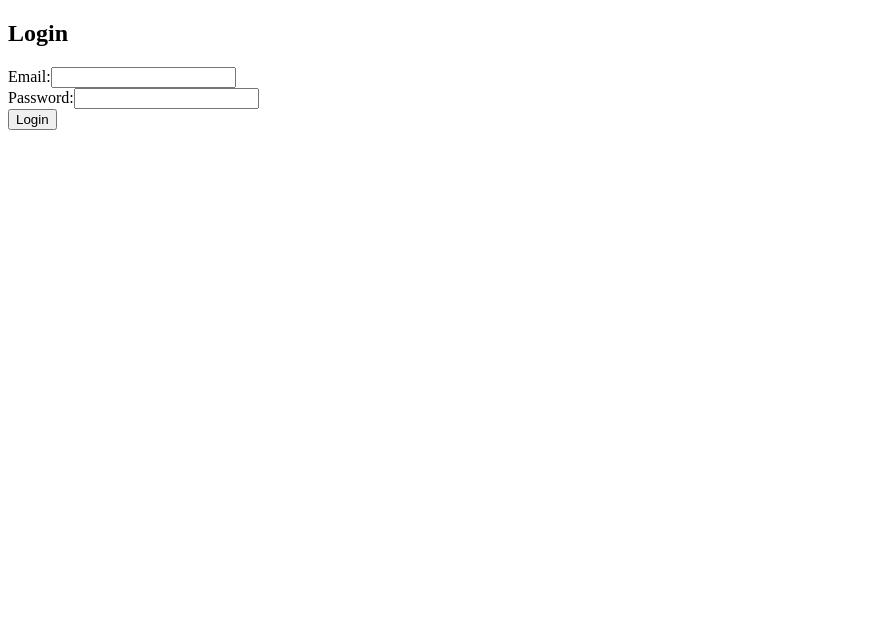
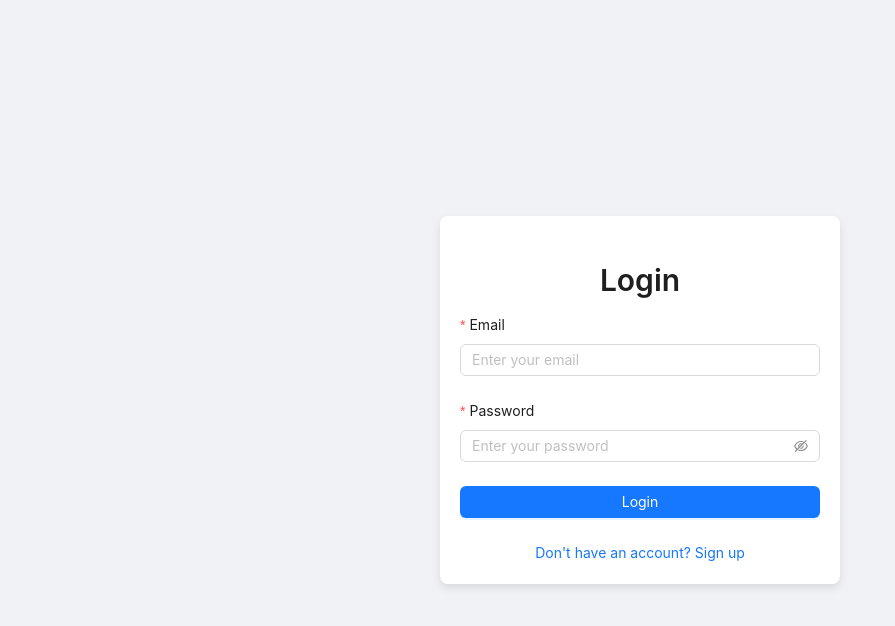
Before and after one commit to oksanabaza/setu-final-project, a React (Vite) app in the folder frontend/: page /login in a window 1280 px wide. Shown: the top 626 px of the page, without its empty margins (0-895 px from the left). Built offline with nearby package versions, Linux system fonts and the light colour scheme.

Commit message:
Add styles to login and signup page

```diff
--- a/frontend/package.json
+++ b/frontend/package.json
@@ -14,9 +14,10 @@
     "@emotion/styled": "^11.14.0",
     "@mui/icons-material": "^6.4.5",
     "@mui/material": "^6.4.5",
+    "antd": "^5.24.4",
     "react": "^19.0.0",
     "react-dom": "^19.0.0",
-    "react-router-dom": "^7.2.0"
+    "react-router-dom": "^7.4.0"
   },
   "devDependencies": {
     "@eslint/js": "^9.19.0",
--- a/frontend/src/App.jsx
+++ b/frontend/src/App.jsx
@@ -4,6 +4,7 @@ import LoginForm from './components/LoginForm';
 import SignupForm from './components/SignupForm';
 import ScraperDashboard from './components/ScraperDashboard';
 import { getToken, removeToken } from './utils/api';
+import './index.css';
 
 const App = () => {
   const [isAuthenticated, setIsAuthenticated] = useState(!!getToken());
--- a/frontend/src/components/AddSiteForm.jsx
+++ b/frontend/src/components/AddSiteForm.jsx
@@ -21,7 +21,7 @@ const AddSiteForm = ({ onSiteAdded }) => {
       setUrl('');
       setIsActive(true);
       alert('Site added successfully!');
-      onSiteAdded(); // Refresh the list
+      onSiteAdded();
     } catch (err) {
       setError(err.message);
     }
--- a/frontend/src/components/LoginForm.jsx
+++ b/frontend/src/components/LoginForm.jsx
@@ -1,13 +1,17 @@
 import React, { useState } from 'react';
+import { Form, Input, Button, Alert, Typography } from 'antd';
 import { login } from '../utils/api';
+import { Link } from 'react-router-dom';
+
+const { Link: AntLink, Title } = Typography;
 
 const LoginForm = ({ onLogin }) => {
   const [email, setEmail] = useState('');
   const [password, setPassword] = useState('');
   const [error, setError] = useState('');
 
-  const handleSubmit = async (e) => {
-    e.preventDefault();
+  const handleSubmit = async (values) => {
+    const { email, password } = values;
     try {
       await login(email, password);
       onLogin();
@@ -17,32 +21,67 @@ const LoginForm = ({ onLogin }) => {
   };
 
   return (
-    <div>
-      <h2>Login</h2>
-      <form onSubmit={handleSubmit}>
-        <div>
-          <label>Email:</label>
-          <input
-            type="email"
+    <div style={styles.container}>
+      <div style={styles.formContainer}>
+      <Title level={2} style={{ textAlign: 'center' }}>Login</Title>
+      {error && <Alert message={error} type="error" showIcon />}
+      <Form onFinish={handleSubmit} layout="vertical">
+        <Form.Item
+          label="Email"
+          name="email"
+          rules={[{ required: true, type: 'email', message: 'Please enter a valid email!' }]}
+        >
+          <Input
             value={email}
             onChange={(e) => setEmail(e.target.value)}
-            required
+            placeholder="Enter your email"
           />
-        </div>
-        <div>
-          <label>Password:</label>
-          <input
-            type="password"
+        </Form.Item>
+        <Form.Item
+          label="Password"
+          name="password"
+          rules={[{ required: true, message: 'Please enter your password!' }]}
+        >
+          <Input.Password
             value={password}
             onChange={(e) => setPassword(e.target.value)}
-            required
+            placeholder="Enter your password"
           />
-        </div>
-        {error && <div>{error}</div>}
-        <button type="submit">Login</button>
-      </form>
+        </Form.Item>
+        <Form.Item>
+          <Button type="primary" block htmlType="submit">
+            Login
+          </Button>
+        </Form.Item>
+      </Form>
+      <div style={{ textAlign: 'center' }}>
+        <AntLink>
+          <Link to="/signup">Don't have an account? Sign up</Link>
+        </AntLink>
+      </div>
+      </div>
     </div>
   );
 };
-
+const styles = {
+  container: {
+    display: 'flex',
+    justifyContent: 'center',
+    alignItems: 'center',
+    height: '100vh',
+    background: '#f0f2f5',
+    boxSizing: 'border-box',
+    margin:0,
+    padding:0
+  },
+  formContainer: {
+    width: '100%',
+    maxWidth: '400px',
+    padding: '20px',
+    background: '#fff',
+    borderRadius: '8px',
+    boxShadow: '0 4px 8px rgba(0, 0, 0, 0.1)',
+    boxSizing: 'border-box',
+  },
+};
 export default LoginForm;
--- a/frontend/src/components/ScraperDashboard.jsx
+++ b/frontend/src/components/ScraperDashboard.jsx
@@ -27,7 +27,7 @@ const ScraperDashboard = ({ onLogout }) => {
       <ul>
         {websites.length > 0 ? (
           websites.map((site, index) => (
-            <li key={site.website_id || index}> {/* Correctly pass the index as the second argument */}
+            <li key={site.website_id || index}>
               <a href={site.url} target="_blank" rel="noopener noreferrer">
                 {site.name}
               </a> - {site.is_active ? "Active" : "Inactive"}
--- a/frontend/src/components/SignupForm.tsx
+++ b/frontend/src/components/SignupForm.tsx
@@ -1,13 +1,17 @@
 import React, { useState } from 'react';
+import { Form, Input, Button, Alert, Typography, Space } from 'antd';
 import { signup } from '../utils/api';
+import { Link } from 'react-router-dom';
+
+const { Title, Link:AntLink } = Typography;
 
 const SignupForm = ({ onSignup }) => {
   const [email, setEmail] = useState('');
   const [password, setPassword] = useState('');
   const [error, setError] = useState('');
 
-  const handleSubmit = async (e) => {
-    e.preventDefault();
+  const handleSubmit = async (values) => {
+    const { email, password } = values;
     try {
       await signup(email, password);
       onSignup();
@@ -17,32 +21,74 @@ const SignupForm = ({ onSignup }) => {
   };
 
   return (
-    <div>
-      <h2>Signup</h2>
-      <form onSubmit={handleSubmit}>
-        <div>
-          <label>Email:</label>
-          <input
-            type="email"
+    <div style={styles.container}>
+      <div style={styles.formContainer}>
+        <Title level={2} style={{ textAlign: 'center' }}>Signup</Title>
+        {error && <Alert message={error} type="error" showIcon />}
+
+        <Form onFinish={handleSubmit} layout="vertical">
+          <Form.Item
+            label="Email"
+            name="email"
+            rules={[{ required: true, type: 'email', message: 'Please enter a valid email!' }]}
+          >
+            <Input
               value={email}
               onChange={(e) => setEmail(e.target.value)}
-            required
+              placeholder="Enter your email"
             />
-        </div>
-        <div>
-          <label>Password:</label>
-          <input
-            type="password"
+          </Form.Item>
+
+          <Form.Item
+            label="Password"
+            name="password"
+            rules={[{ required: true, message: 'Please enter your password!' }]}
+          >
+            <Input.Password
               value={password}
               onChange={(e) => setPassword(e.target.value)}
-            required
+              placeholder="Enter your password"
             />
+          </Form.Item>
+
+          <Form.Item>
+            <Button type="primary" block htmlType="submit">
+              Signup
+            </Button>
+          </Form.Item>
+        </Form>
+
+
+        <div style={{ textAlign: 'center' }}>
+                <AntLink>
+                  <Link to="/login">Already have an account? Back to Login</Link>
+                </AntLink>
               </div>
-        {error && <div>{error}</div>}
-        <button type="submit">Signup</button>
-      </form>
+      </div>
     </div>
   );
 };
 
+const styles = {
+  container: {
+    display: 'flex',
+    justifyContent: 'center',
+    alignItems: 'center',
+    height: '100vh',
+    background: '#f0f2f5',
+    boxSizing: 'border-box',
+    margin:0,
+    padding:0
+  },
+  formContainer: {
+    width: '100%',
+    maxWidth: '400px',
+    padding: '20px',
+    background: '#fff',
+    borderRadius: '8px',
+    boxShadow: '0 4px 8px rgba(0, 0, 0, 0.1)',
+    boxSizing: 'border-box',
+  },
+};
+
 export default SignupForm;
--- a/frontend/src/index.css
+++ b/frontend/src/index.css
@@ -0,0 +1,6 @@
+body{
+    box-sizing: border-box;
+    margin: 0;
+    padding: 0;
+
+}
```
Also changed, not shown: 1 other file (tests, documents, lock files or other folders). Lines whose indentation alone changed are shown as unchanged.
